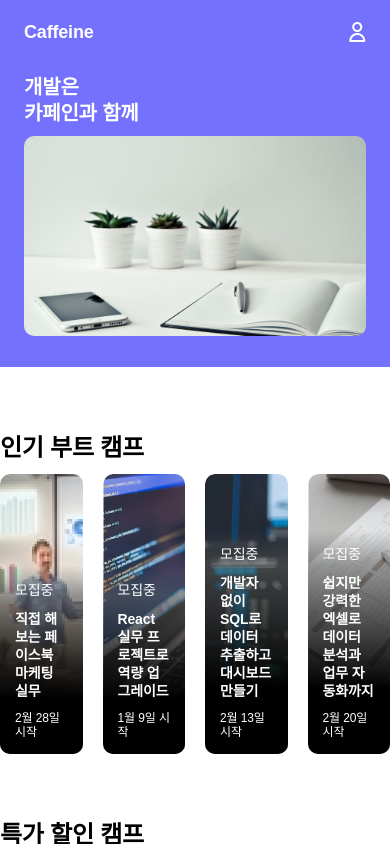
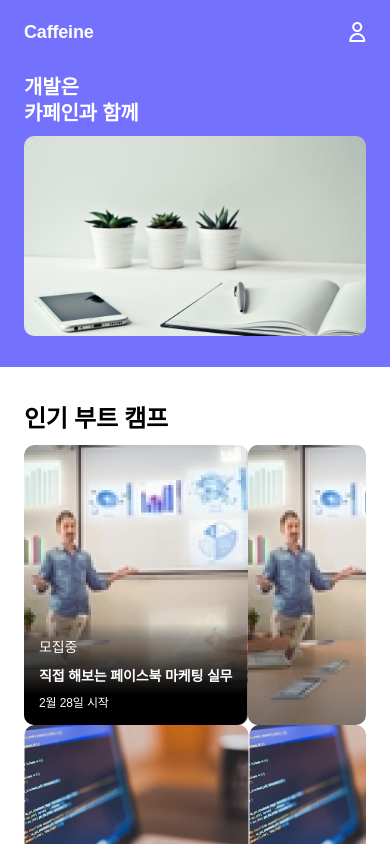
Before and after one commit to suinj8/react-typescript-caffeine, a React (Create React App) app: page / in a window 390 px wide. Shown: the top 844 px of the page. Built offline with nearby package versions, Linux system fonts and the light colour scheme.

Commit message:
feat: apply mediaquery to CampList

```diff
--- a/src/pages/Home/Components/CampList.tsx
+++ b/src/pages/Home/Components/CampList.tsx
@@ -4,6 +4,7 @@ import fonts from "../../../styles/fonts";
 import CampCard from "../../../components/CampCard";
 
 import { ICamp } from "../../../types/type";
+import { useMediaQuery } from "react-responsive";
 
 interface campProps {
   campListTitle: string;
@@ -11,8 +12,10 @@ interface campProps {
 }
 
 const CampList = ({ campListTitle, campListCards }: campProps) => {
+  const isDesktop = useMediaQuery({ query: "(min-width: 769px)" });
+
   return (
-    <ListSection>
+    <ListSection isDesktop={isDesktop}>
       <div className="campList">
         <div className="campList-title">{campListTitle}</div>
         <div className="campList-cards">
@@ -32,10 +35,11 @@ const CampList = ({ campListTitle, campListCards }: campProps) => {
   );
 };
 
-const ListSection = styled.section`
+const ListSection = styled.section<{ isDesktop: boolean }>`
   display: flex;
   justify-content: center;
-  margin-top: 64px;
+  margin-top: ${(props) => (props.isDesktop ? "64px;" : "35px;")};
+  ${(props) => !props.isDesktop && "padding-left: 24px; padding-right: 24px;"}
 
   .campList {
     width: 100%;
@@ -46,9 +50,8 @@ const ListSection = styled.section`
       margin-bottom: 9px;
     }
     .campList-cards {
-      display: flex;
+      ${(props) => props.isDesktop && "display: flex; gap: 20px;"}
       justify-content: space-between;
-      gap: 20px;
     }
   }
 `;
```
